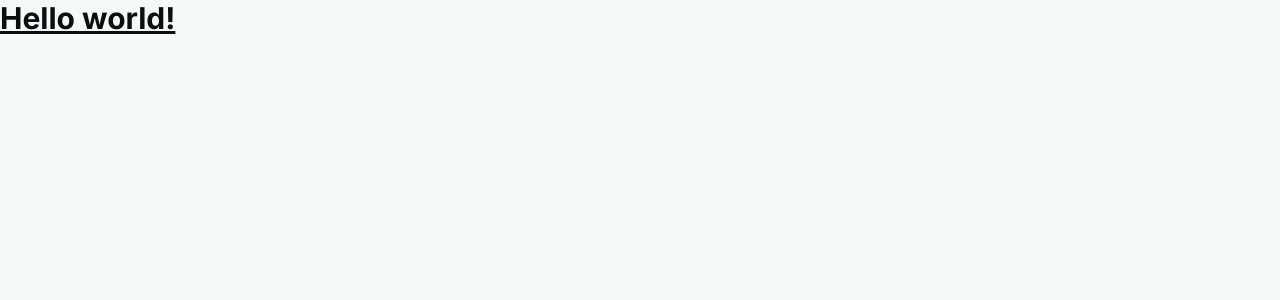
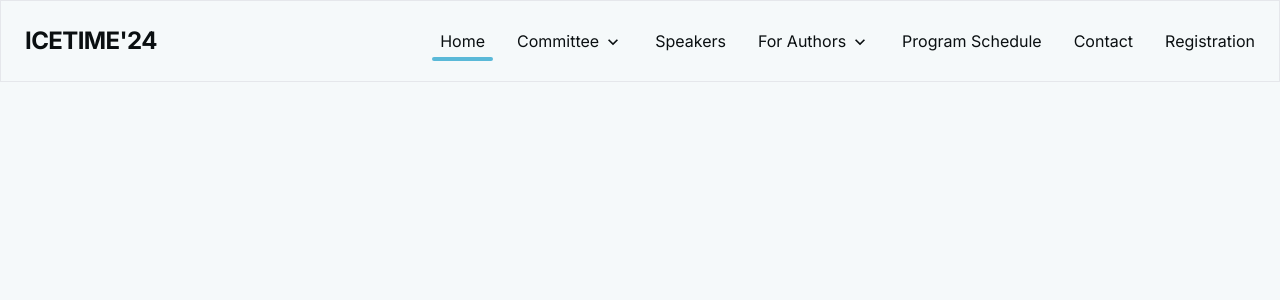
Before and after one commit to Aswin-04/ICETIME-24, a React (Vite) app: page / in a window 1280 px wide. Shown: the top 300 px of the page. Built offline with nearby package versions, Linux system fonts and the light colour scheme.

Commit message:
complete navbar for large screens

```diff
--- a/src/App.jsx
+++ b/src/App.jsx
@@ -1,7 +1,7 @@
+import Navbar from "./components/Navbar"
+
 export default function App() {
   return (
-    <h1 className="text-3xl font-bold underline">
-      Hello world!
-    </h1>
+    <Navbar/>
   )
 }
--- /dev/null
+++ b/src/components/Navbar.jsx
@@ -0,0 +1,114 @@
+import { useState } from "react";
+
+const Navbar = () => {
+  const [activeDropdown, setActiveDropdown] = useState(null);
+  const [activeLink, setActiveLink] = useState("home");
+
+  const handleMouseEnter = (dropdown) => {
+    setActiveDropdown(dropdown);
+  };
+
+  const handleMouseLeave = () => {
+    setActiveDropdown(null);
+  };
+
+  const handleLinkClick = (label) => {
+    setActiveLink(label)
+  }
+
+  const navItems = [
+    { label: "Home", href: "#" },
+    {
+      label: "Committee",
+      dropdown: true,
+      items: [
+        { label: "Advisory Committee", href: "#" },
+        { label: "Organizing Committee", href: "#" },
+        { label: "Technical Committee", href: "#" },
+      ],
+    },
+    { label: "Speakers", href: "#" },
+    {
+      label: "For Authors",
+      dropdown: true,
+      items: [
+        { label: "Call for Papers", href: "#" },
+        { label: "Important Dates", href: "#" },
+        { label: "Review Process", href: "#" },
+      ],
+    },
+    { label: "Program Schedule", href: "#" },
+    { label: "Contact", href: "#" },
+    { label: "Registration", href: "#" },
+  ];
+
+  return (
+    <nav className="bg-bgd border border-gray-200">
+      <div className="mx-auto max-w-screen-wide p-6 flex justify-between">
+        <div className="text-2xl font-bold tracking-tight">ICETIME&apos;24</div>
+        <ul className="flex items-center gap-8">
+          {navItems.map((item, index) => (
+            <li
+              key={index}
+              className="relative group"
+              onMouseEnter={() =>
+                item.dropdown ? handleMouseEnter(item.label.toLowerCase()) : null
+              }
+              onMouseLeave={() => handleMouseLeave()}
+              onClick={() => handleLinkClick(item.label.toLocaleLowerCase())}
+            >
+              {!item.dropdown ? (
+                <a href={item.href}>
+                  {item.label}
+                  <span className={`${activeLink === item.label.toLowerCase() ? "scale-x-100" :"scale-x-0"} absolute h-1 origin-left -left-2 -right-2 -bottom-2 bg-accent-600 rounded group-hover:scale-x-100 transition-transform duration-300 ease-out`}></span>
+                  {/* <span className={`scale-x-0 absolute h-1 origin-left -left-2 -right-2 -bottom-2 bg-indigo-300 rounded group-hover:scale-x-100 transition-transform duration-300 ease-out`}></span> */}
+                </a>
+              ) : (
+                <a>
+                  <button className="flex items-center">
+                    {item.label}
+                    <svg
+                      className="ml-1 mt-[2px] size-5"
+                      xmlns="http://www.w3.org/2000/svg"
+                      viewBox="0 0 24 24"
+                      fill="#0a0f11"
+                    >
+                      <title>chevron-down</title>
+                      <path d="M7.41,8.58L12,13.17L16.59,8.58L18,10L12,16L6,10L7.41,8.58Z" />
+                    </svg>
+                    <span className={`${activeLink === item.label.toLowerCase() ? "scale-x-100" :"scale-x-0"} absolute h-1 origin-left -left-2 -right-2 -bottom-2 bg-accent-600 rounded group-hover:scale-x-100 transition-transform duration-300 ease-out`}></span>
+                  </button>
+                  <div className="absolute  h-9 bg-transparent w-48 z-10"></div>
+                </a>
+              )}
+
+
+              {item.dropdown && activeDropdown === item.label.toLowerCase() && (
+                <div
+                  id="dropdownNavbar"
+                  className="absolute top-14 z-10 bg-bgd divide-y divide-gray-100 rounded-lg shadow w-48"
+                  onClick={() => handleLinkClick(item.label.toLocaleLowerCase())}
+                >
+                  <ul className="py-2 text-sm text-gray-700">
+                    {item.items.map((dropdownItem, idx) => (
+                      <li key={idx}>
+                        <a
+                          href={dropdownItem.href}
+                          className="block px-4 py-2 hover:bg-gray-100"
+                        >
+                          {dropdownItem.label}
+                        </a>
+                      </li>
+                    ))}
+                  </ul>
+                </div>
+              )}
+            </li>
+          ))}
+        </ul>
+      </div>
+    </nav>
+  );
+};
+
+export default Navbar;
```
